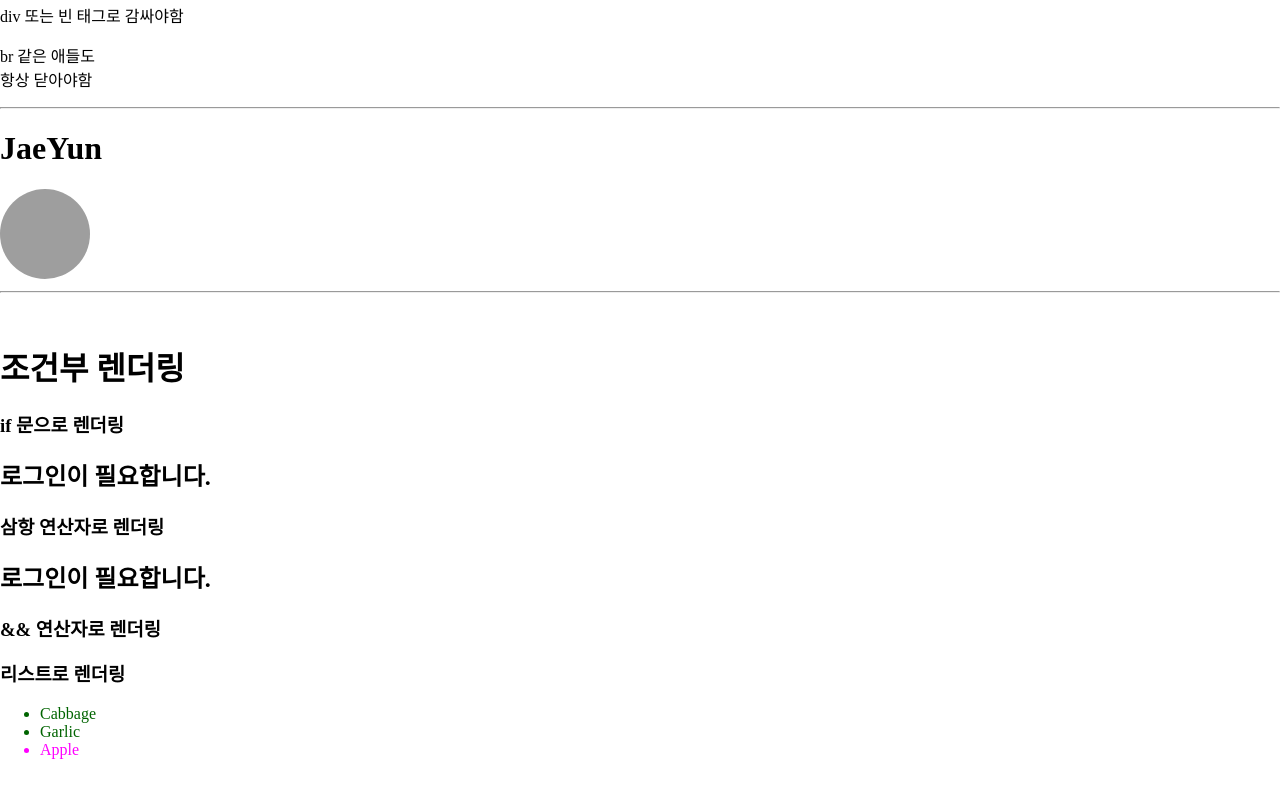
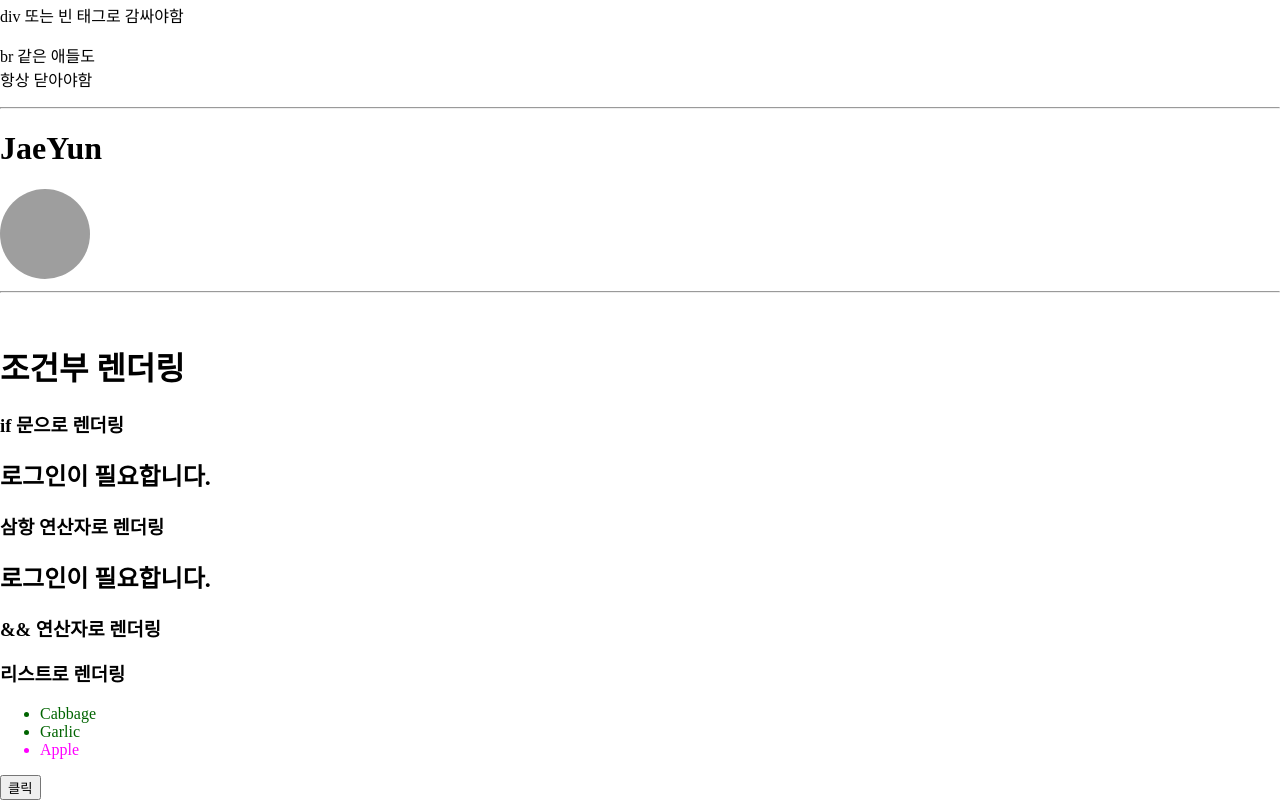
Before and after one commit to OMORI-Aubrey/studyReact, a React (Vite) app: page / in a window 1280 px wide. Shown: the part 210-1010 px from the top of the page. Before the commit the page ends 985 px from the top, so only its background shows below. Built offline with nearby package versions, Linux system fonts and the light colour scheme; grey boxes are pictures that could not be loaded.

Commit message:
이벤트에 응답하기

```diff
--- a/src/App.jsx
+++ b/src/App.jsx
@@ -77,6 +77,19 @@ function ShoppingList() {
 }
 
 
+function MyButton2() {
+  function handleClick() {
+    alert("클릭했구나!");
+  }
+
+  return (
+    <button onClick={handleClick}>
+      클릭
+    </button>
+  )
+}
+
+
 function App() {
 
   /* 조건부 렌더링 */
@@ -131,6 +144,8 @@ function App() {
         <h3>리스트로 렌더링</h3>
         <ShoppingList />
 
+      <MyButton2 />
+
       </div>
     </div>
   );
```
